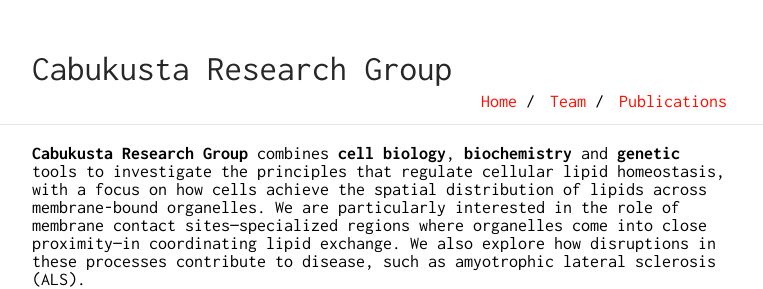
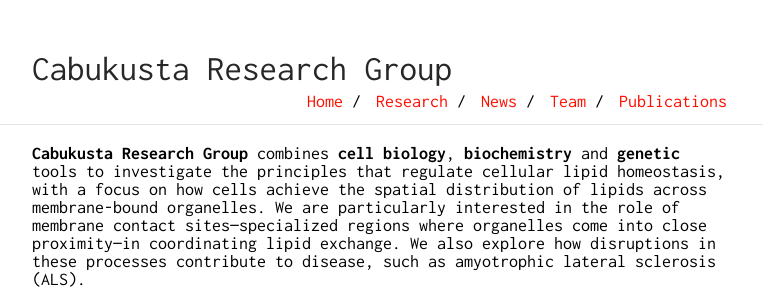
Before and after one commit to birolcabukusta/birolcabukusta.github.io, a Jekyll site: the page built from index.md, in a window 1280 px wide. Shown: the top 289 px of the page, without its empty margins (258-1021 px from the left). Built offline with Jekyll 4.4.1, drawn with Linux system fonts in a browser that asks for light colours.

Commit message:
Add Research and News links to navigation

```diff
--- a/_config.yml
+++ b/_config.yml
@@ -18,6 +18,10 @@ sass:
 nav:
  - name: "Home"
    link: "index"
+ - name: "Research"
+   link: "research"
+ - name: "News"
+   link: "news"
  - name: "Team"
    link: "team"
  - name: "Publications"
```
